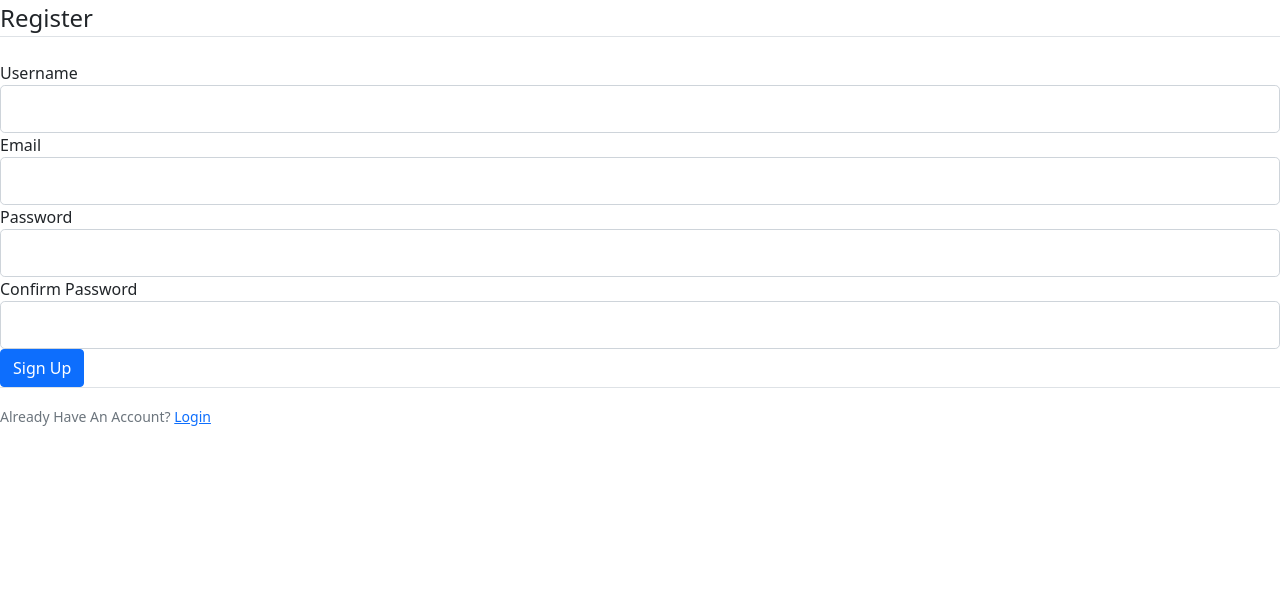
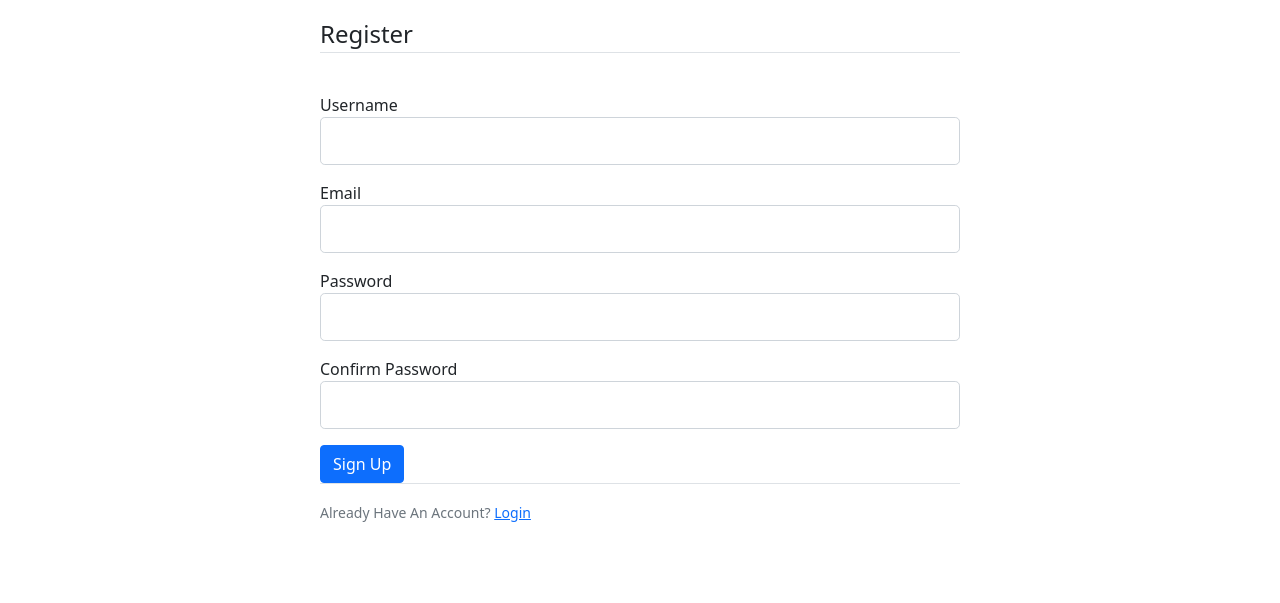
Before and after one commit to danielskjo/AfterCorona, a Flask app: page /register in a window 1280 px wide. Shown: the part 56-659 px from the top of the page. Run offline with Flask 2, Linux system fonts and the light colour scheme; some libraries are stand-ins or nearby versions.

Commit message:
Fixed css for forms

```diff
--- /dev/null
+++ b/app/static/main.css
@@ -0,0 +1,8 @@
+/* Form */
+.form {
+    padding: 1em 20em 5em
+}
+
+.form-item {
+    padding-top: 1em;
+}
--- a/app/templates/post.html
+++ b/app/templates/post.html
@@ -26,7 +26,7 @@
       </div>
       {% endif %}
     </div>
-    <h2{{ post.place }}</h2>
+    <h2>{{ post.place }}</h2>
     <h3>{{ post.location }}</h3>
     <p>{{ post.desc }}</p>
   </div>
--- a/app/templates/register.html
+++ b/app/templates/register.html
@@ -1,11 +1,11 @@
 {% extends "layout.html" %} {% block title %} Register {% endblock %} {% block
 content %}
-<div>
+<div class="form">
   <form method="POST" action="">
     {{ form.hidden_tag() }}
     <div class="form-group">
       <legend class="border-bottom mb-4">Register</legend>
-      <div class="form-group">
+      <div class="form-group form-item">
         {{ form.username.label(class="form-control-label") }} {% if
         form.username.errors %} {{ form.username(class="form-control
         form-control-lg is-invalid") }}
@@ -17,7 +17,7 @@ content %}
         {% else %} {{ form.username(class="form-control form-control-lg") }} {%
         endif %}
       </div>
-      <div class="form-group">
+      <div class="form-group form-item">
         {{ form.email.label(class="form-control-label") }} {% if
         form.email.errors %} {{ form.email(class="form-control form-control-lg
         is-invalid") }}
@@ -29,7 +29,7 @@ content %}
         {% else %} {{ form.email(class="form-control form-control-lg") }} {%
         endif %}
       </div>
-      <div class="form-group">
+      <div class="form-group form-item">
         {{ form.password.label(class="form-control-label") }} {% if
         form.password.errors %} {{ form.password(class="form-control
         form-control-lg is-invalid") }}
@@ -41,7 +41,7 @@ content %}
         {% else %} {{ form.password(class="form-control form-control-lg") }} {%
         endif %}
       </div>
-      <div class="form-group">
+      <div class="form-group form-item">
         {{ form.confirm_password.label(class="form-control-label") }} {% if
         form.confirm_password.errors %} {{
         form.confirm_password(class="form-control form-control-lg is-invalid")
@@ -55,15 +55,16 @@ content %}
         form-control-lg") }} {% endif %}
       </div>
     </div>
-    <div class="form-group">
+    <div class="form-group form-item">
       {{ form.submit(class="btn btn-primary") }}
     </div>
   </form>
+  <div class="border-top pt-3 form-item">
+    <small class="text-muted">
+      Already Have An Account?
+      <a class="ml-2" href="{{ url_for('login') }}">Login</a>
+    </small>
+  </div>
 </div>
-<div class="border-top pt-3">
-  <small class="text-muted">
-    Already Have An Account?
-    <a class="ml-2" href="{{ url_for('login') }}">Login</a>
-  </small>
-</div>
+
 {% endblock content %}
```
Also changed, not shown: app/templates/home.html (+7 -7 lines), app/templates/login.html (+11 -11 lines), app/site.db.
